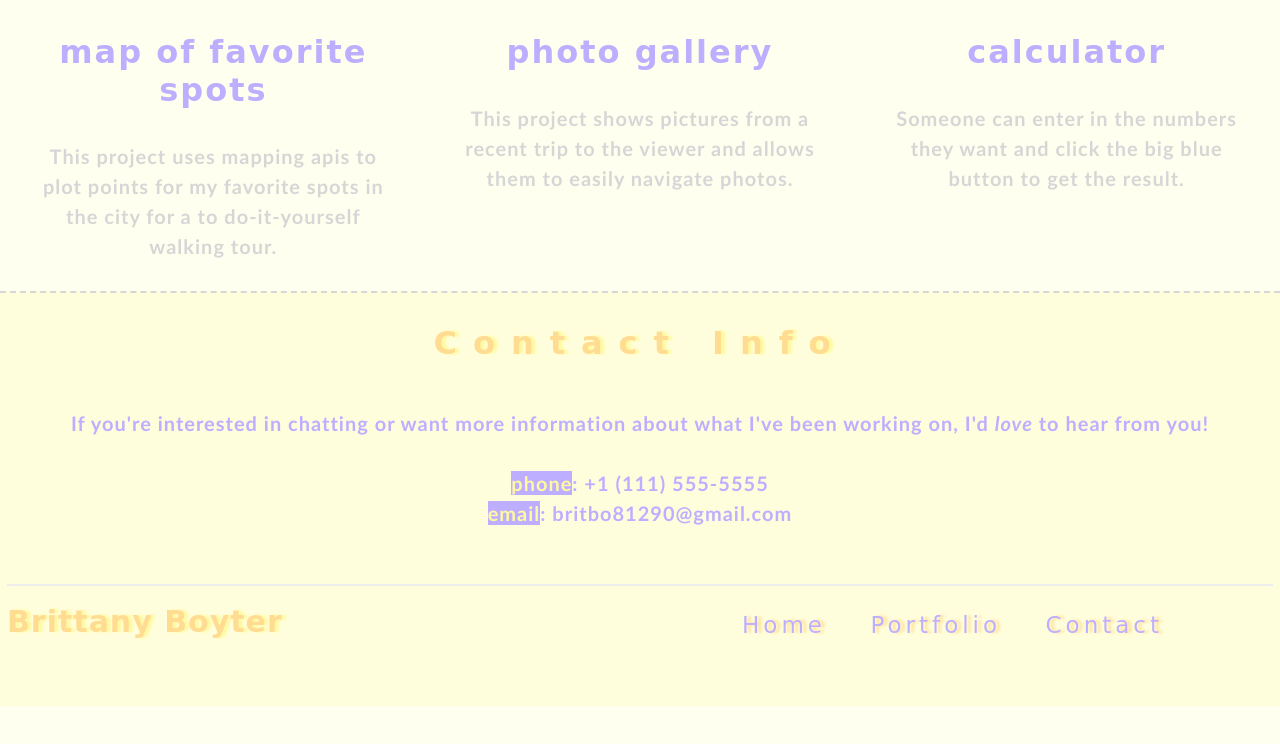
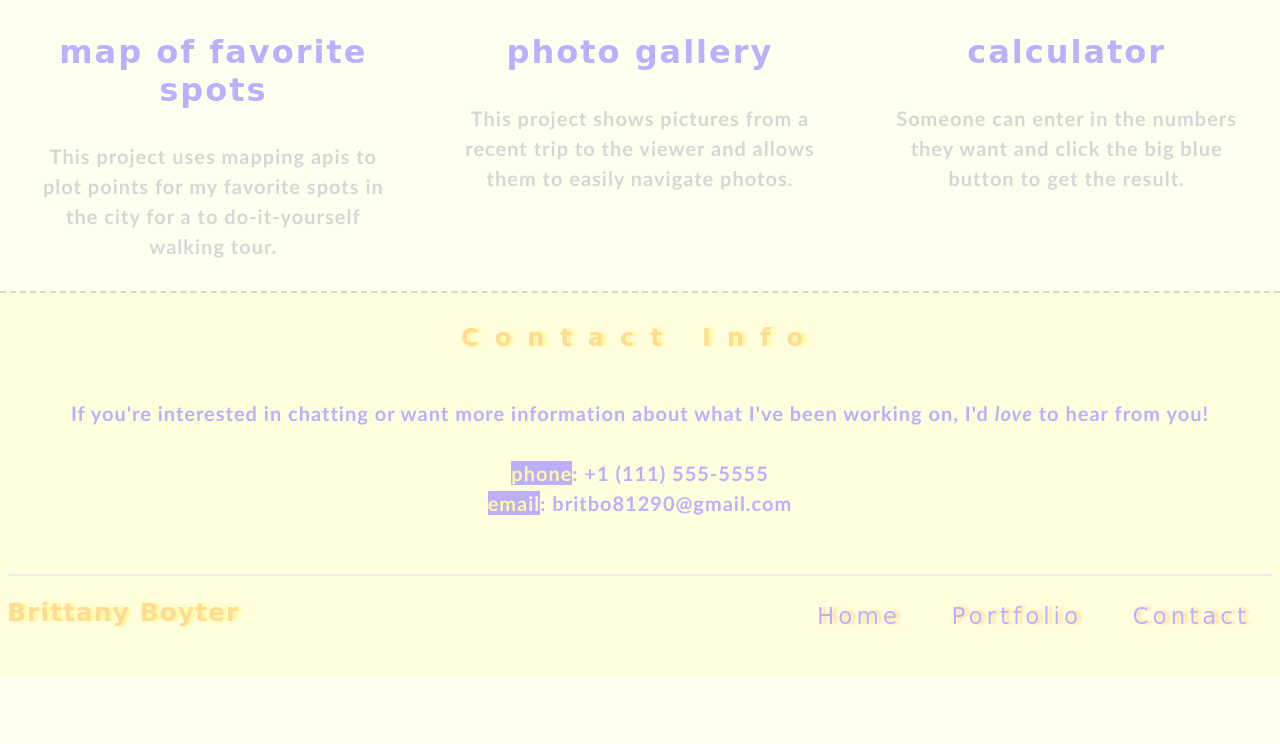
Before and after one commit to brittboyter/techdegree-project2, a plain HTML site: page index.html in a window 1280 px wide. Shown: the part 1258-2002 px from the top of the page. After the commit the page ends 1934 px from the top, so only its background shows below. Drawn offline with Linux system fonts and the light colour scheme; a web font is replaced by a local one.

Commit message:
Footer fixed all versions/ added nav to bottom

```diff
--- a/css/styles.css
+++ b/css/styles.css
@@ -28,7 +28,7 @@ body {
 
 }
 
-nav ul {
+.nav-1 ul {
     background-color: transparent;
     padding: 0;
 
@@ -117,7 +117,7 @@ footer {
     background-color: rgb(255, 254, 220);
     border-top: 2px dashed rgb(214, 214, 214);
     padding: 7px;
-    min-height: 350px;
+
 }
 
 footer p b {
@@ -139,9 +139,7 @@ footer p {
     font-size: 17px;
     color: rgb(255, 220, 145);
     float: left;
-    margin-top: 5px;
-    margin-left: 0;
-    margin-bottom: 0;
+    margin: 0;
     font-family: 'Life Savers', cursive;
     text-shadow: 4px 0 3px rgb(255, 249, 159);
 
@@ -179,6 +177,13 @@ hr.hrule {
 
 @media (min-width: 768px) {
 
+.nav-2 {
+        display: inline;
+        float: right;
+
+
+}
+
 
 .maincontainer {
   margin-top: 50px;
@@ -214,10 +219,13 @@ ul a {
 
 }
 
-#footername, .bottomlink {
-    font-size: 30px;
+#footername {
+    margin-top: 10px;
+    font-size: 25px;
+    float: left;
 
 }
+
 
 .introduction p {
     padding: 10px;
@@ -246,11 +254,6 @@ h2, h3, h4 {
 
 }
 
-footer {
-    height: 415px;
-
-}
-
 footer p {
     font-size: 18px;
 
@@ -261,11 +264,38 @@ footer p b {
 
 }
 
+.bottomlink {
+    display: none;
+
+}
+
 
 }
 
 @media (min-width: 1024px) {
 
+.nav-1 ul {
+        display: inline;
+        float: right;
+        position: relative;
+        left: -75px;
+        margin: -70px;
+
+}
+
+.nav-2  {
+    display: inline;
+    float: right;
+
+
+
+
+}
+.nav-2 ul a {
+    padding: 23px 23px 0 23px;
+
+
+}
 
 .maincontainer div {
       flex-basis: 33.333%;
@@ -275,7 +305,10 @@ footer p b {
 .profile-image {
     width: 33%;
 
+
 }
+
+
 
 .introduction p {
     padding: 10px;
@@ -289,20 +322,12 @@ footer p b {
 #name {
     height: 10vh;
     margin-left: -480px;
-}
-
-nav ul {
-    display: inline;
-    float: right;
-    position: relative;
-    left: -75px;
-    margin: -70px;
 
 
 }
 
-ul a {
-    padding: 20px;
+footer {
+    height: 385px;
 
 }
 footer p {
@@ -310,14 +335,12 @@ footer p {
 
 }
 
-
 footer p b {
     font-size: 20px;
-
 }
 
 
-h2, h3, h4 {
+h2, h3 {
     font-size: 2rem;
 
 }
@@ -326,30 +349,4 @@ p {
     font-size: 20px;
 }
 
-.bottomlink {
-    display: none;
 }
-
-.footerwrapper {
-    margin-bottom: 0;
-
-}
-.nav-2 {
-    display: block;
-    float: right;
-    margin: 85px;
-}
-}
-
-@media (min-width: 1300px) {
-
-#name {
-        margin-left: -820px;
-}
-
-.introduction p {
-        line-height: 65px;
-
-}
-
-}
--- a/index.html
+++ b/index.html
@@ -9,15 +9,16 @@
 <link rel="stylesheet" href="css/normalize.css">
 <link rel="stylesheet" href="css/styles.css">
 </head>
-    <body>
 
+
+<body>
     <header>
        <a id="top"></a>
         <h1 id="name">Br!ttany Boyter</h1>
          </header>
 
 
-            <nav>
+            <nav class="nav-1">
               <ul>
                  <li><a href="#top">Home</a></li>
                  <li><a href="#portfolio">Portfolio</a></li>
@@ -84,23 +85,24 @@
                    <b>phone</b>: +1 (111) 555-5555<br>
                    <b>email</b>: britbo81290@gmail.com
                 </p><br>
+
+
                 <hr class="hrule">
-                <div class="footerwrapper">
                 <p id="footername">Brittany Boyter</p>
                 <a class="bottomlink" href="#top">Back to top!</a>
 
-                <div class="nav-2">
-                  <nav>
+
+                  <nav class="nav-2">
                      <ul>
                         <li><a href="#top">Home</a></li>
                         <li><a href="#portfolio">Portfolio</a></li>
                         <li><a href="#contact">Contact</a></li>
                      </ul>
                    </nav>
-                  </div>
+
 
          </footer>
-      </div>
+
 
     </body>
     </html>
```
